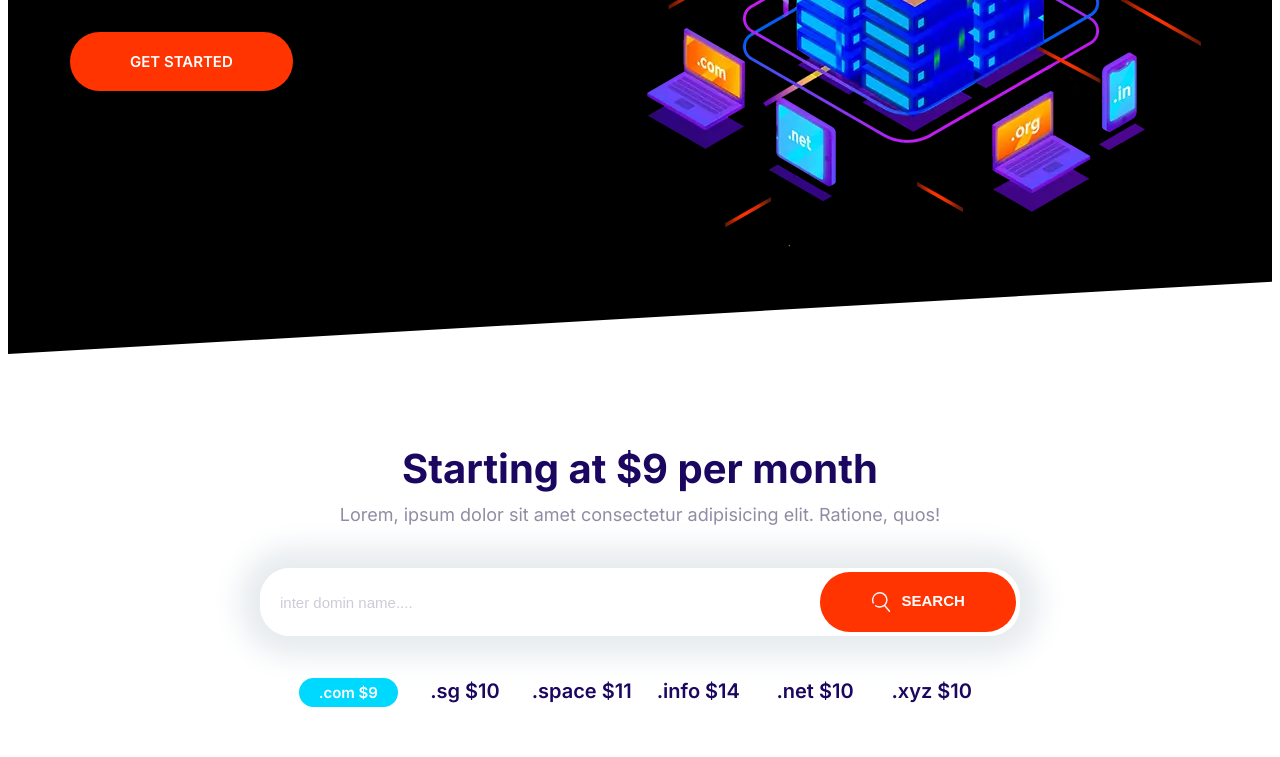
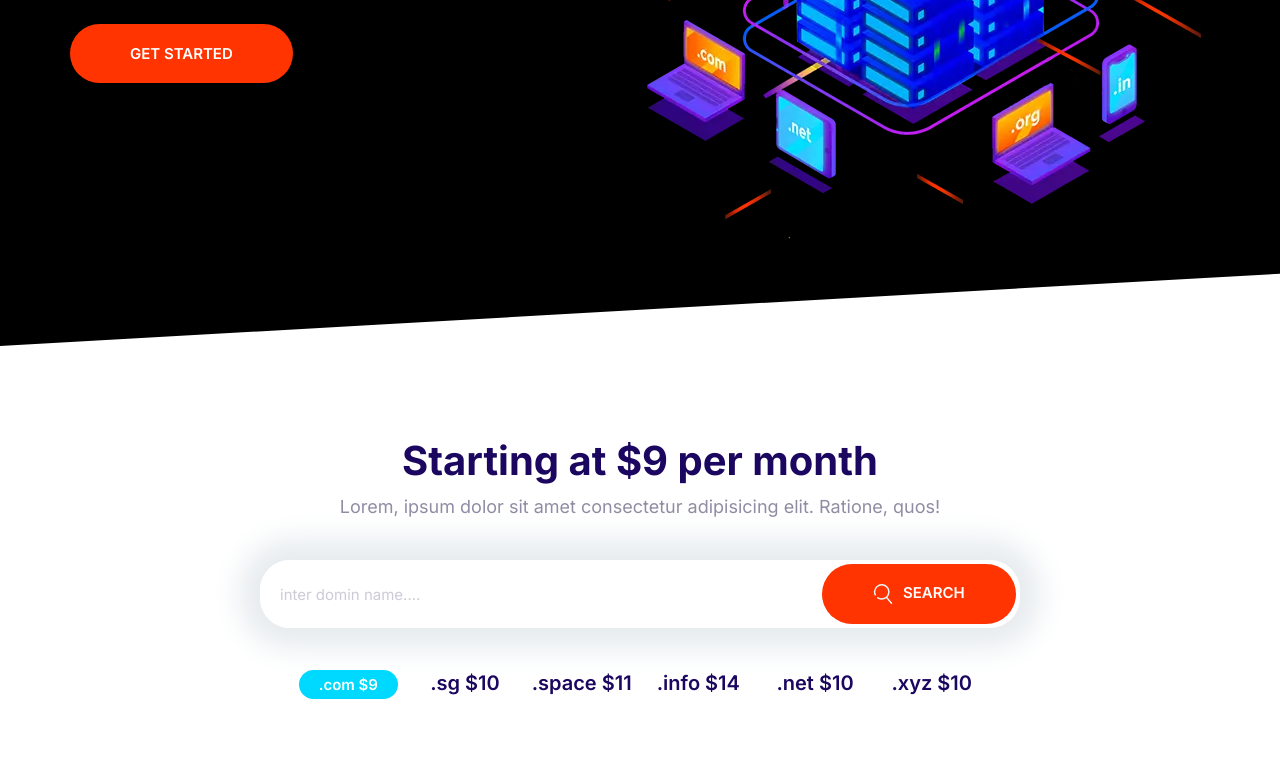
Before and after one commit to mody100000/Moshify, a website built with Parcel: page index.html in a window 1280 px wide. Shown: the part 438-1195 px from the top of the page. Built offline with nearby package versions, Linux system fonts and the light colour scheme.

Commit message:
Update style.css

```diff
--- a/css/style.css
+++ b/css/style.css
@@ -1,3 +1,5 @@
+@import "./normalize.css";
+
 :root {
   --color-primary: #2584ff;
   --color-secondary: #00d9ff;
```
